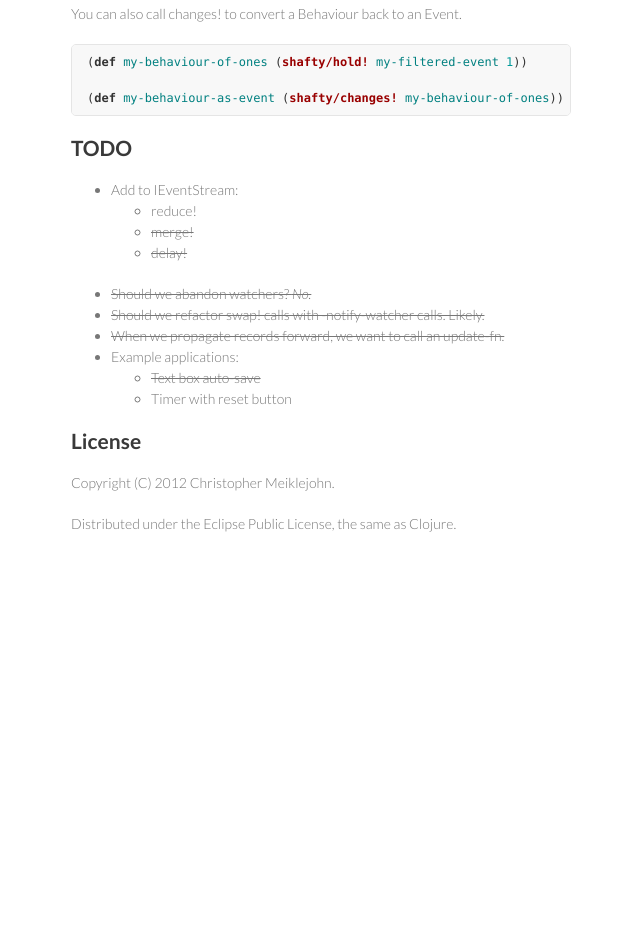
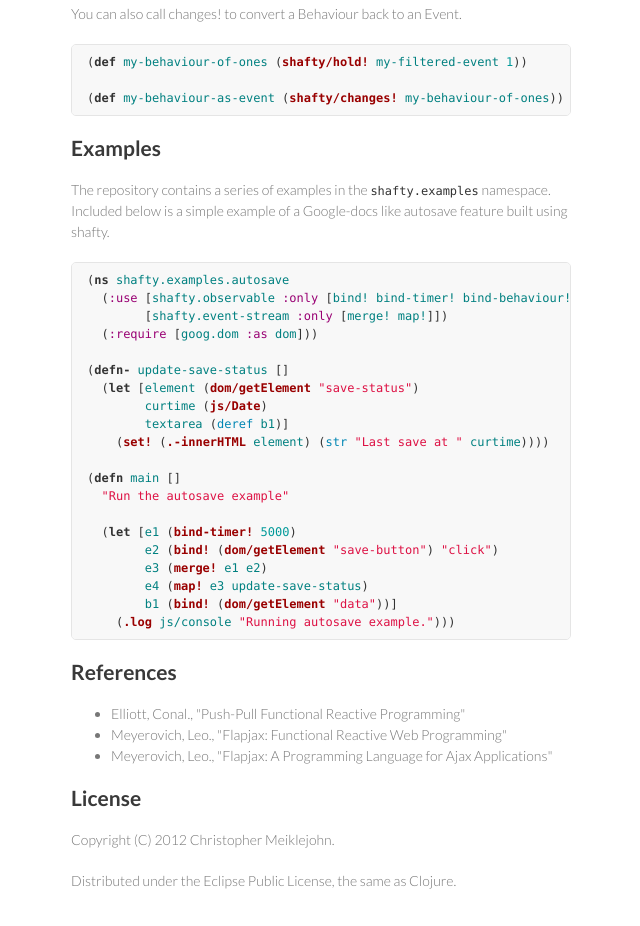
Before and after one commit to cmeiklejohn/shafty, a plain HTML site: page index.html in a window 1280 px wide. Shown: the part 850-1776 px from the top of the page, without its empty margins (499-1139 px from the left). Before the commit the page ends 1454 px from the top, so only its background shows below. Drawn offline with Linux system fonts and the light colour scheme.

```diff
--- a/index.html
+++ b/index.html
@@ -30,9 +30,7 @@
       <section>
         <h1>shafty</h1>
 
-<p>Prototype ClojureScript functional reactive programming library. Shafty
-is just an experiment and shouldn't be used in production.  Shafty is
-currently in development.</p>
+<p>ClojureScript functional reactive programming library. Shafty is just an experiment and shouldn't be used in production.  Shafty is currently in development.</p>
 
 <p>Get in touch if you are interested in helping out.</p>
 
@@ -76,27 +74,40 @@
 <span class="p">(</span><span class="k">def </span><span class="nv">my-behaviour-as-event</span> <span class="p">(</span><span class="nf">shafty/changes!</span> <span class="nv">my-behaviour-of-ones</span><span class="p">))</span>
 </pre></div>
 
-<h2>TODO</h2>
+<h2>Examples</h2>
+
+<p>The repository contains a series of examples in the
+<code>shafty.examples</code> namespace.  Included below is a simple example of
+a Google-docs like autosave feature built using shafty.</p>
+
+<div class="highlight"><pre><span class="p">(</span><span class="kd">ns </span><span class="nv">shafty.examples.autosave</span>
+  <span class="p">(</span><span class="ss">:use</span> <span class="p">[</span><span class="nv">shafty.observable</span> <span class="ss">:only</span> <span class="p">[</span><span class="nv">bind!</span> <span class="nv">bind-timer!</span> <span class="nv">bind-behaviour!</span><span class="p">]]</span>
+        <span class="p">[</span><span class="nv">shafty.event-stream</span> <span class="ss">:only</span> <span class="p">[</span><span class="nv">merge!</span> <span class="nv">map!</span><span class="p">]])</span>
+  <span class="p">(</span><span class="ss">:require</span> <span class="p">[</span><span class="nv">goog.dom</span> <span class="ss">:as</span> <span class="nv">dom</span><span class="p">]))</span>
+
+<span class="p">(</span><span class="kd">defn- </span><span class="nv">update-save-status</span> <span class="p">[]</span>
+  <span class="p">(</span><span class="k">let </span><span class="p">[</span><span class="nv">element</span> <span class="p">(</span><span class="nf">dom/getElement</span> <span class="s">"save-status"</span><span class="p">)</span>
+        <span class="nv">curtime</span> <span class="p">(</span><span class="nf">js/Date</span><span class="p">)</span>
+        <span class="nv">textarea</span> <span class="p">(</span><span class="nb">deref </span><span class="nv">b1</span><span class="p">)]</span>
+    <span class="p">(</span><span class="nf">set!</span> <span class="p">(</span><span class="nf">.-innerHTML</span> <span class="nv">element</span><span class="p">)</span> <span class="p">(</span><span class="nb">str </span><span class="s">"Last save at "</span> <span class="nv">curtime</span><span class="p">))))</span>
+
+<span class="p">(</span><span class="kd">defn </span><span class="nv">main</span> <span class="p">[]</span>
+  <span class="s">"Run the autosave example"</span>
+
+  <span class="p">(</span><span class="k">let </span><span class="p">[</span><span class="nv">e1</span> <span class="p">(</span><span class="nf">bind-timer!</span> <span class="mi">5000</span><span class="p">)</span>
+        <span class="nv">e2</span> <span class="p">(</span><span class="nf">bind!</span> <span class="p">(</span><span class="nf">dom/getElement</span> <span class="s">"save-button"</span><span class="p">)</span> <span class="s">"click"</span><span class="p">)</span>
+        <span class="nv">e3</span> <span class="p">(</span><span class="nf">merge!</span> <span class="nv">e1</span> <span class="nv">e2</span><span class="p">)</span>
+        <span class="nv">e4</span> <span class="p">(</span><span class="nf">map!</span> <span class="nv">e3</span> <span class="nv">update-save-status</span><span class="p">)</span>
+        <span class="nv">b1</span> <span class="p">(</span><span class="nf">bind!</span> <span class="p">(</span><span class="nf">dom/getElement</span> <span class="s">"data"</span><span class="p">))]</span>
+    <span class="p">(</span><span class="nf">.log</span> <span class="nv">js/console</span> <span class="s">"Running autosave example."</span><span class="p">)))</span>
+</pre></div>
+
+<h2>References</h2>
 
 <ul>
-<li>Add to IEventStream:
-
-<ul>
-<li>reduce!</li>
-<li><del>merge!</del></li>
-<li><del>delay!</del></li>
-</ul>
-</li>
-<li><del>Should we abandon watchers? <em>No.</em></del></li>
-<li><del>Should we refactor swap! calls with -notify-watcher calls. Likely.</del></li>
-<li><del>When we propagate records forward, we want to call an update-fn.</del></li>
-<li>Example applications:
-
-<ul>
-<li><del>Text box auto-save</del></li>
-<li>Timer with reset button</li>
-</ul>
-</li>
+<li>Elliott, Conal., "Push-Pull Functional Reactive Programming"</li>
+<li>Meyerovich, Leo., "Flapjax: Functional Reactive Web Programming"</li>
+<li>Meyerovich, Leo., "Flapjax: A Programming Language for Ajax Applications"</li>
 </ul><h2>License</h2>
 
 <p>Copyright (C) 2012 Christopher Meiklejohn.</p>
```
Also changed, not shown: params.json (+1 -1 lines).
